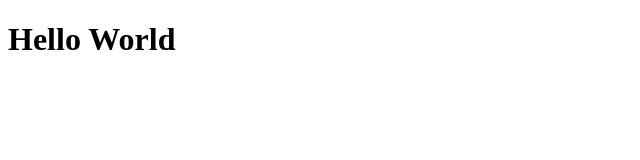
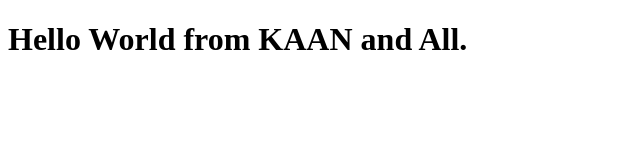
Before and after one commit to kaanjawad/Boot-Camp2020, a plain HTML site: page index.html in a window 1280 px wide. Shown: the whole page, without its empty margins (0-640 px from the left). Drawn offline with Linux system fonts and the light colour scheme.

Commit message:
Update index.html

```diff
--- a/index.html
+++ b/index.html
@@ -4,6 +4,6 @@
     <title>Hello World</title>
 </head>
 <body>
-    <h1>Hello World</h1>
+    <h1>Hello World from KAAN and All.</h1>
 </body>
 </html>
```
